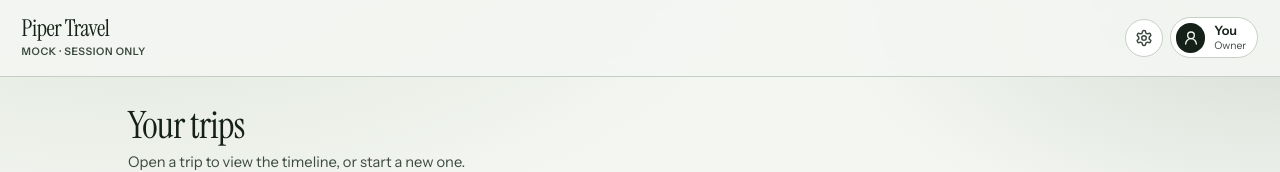
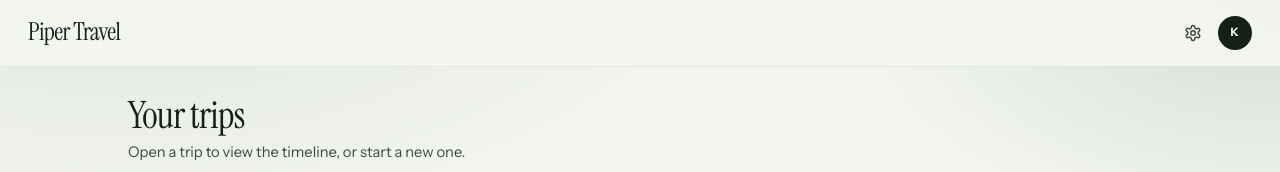
Before and after one commit to kathrynfieg/japan-itinerary-2026, a Vue app: page / in a window 1280 px wide. Shown: the top 172 px of the page. Built offline with nearby package versions, Linux system fonts and the light colour scheme.

Commit message:
nav - nav redesign

```diff
--- a/src/App.vue
+++ b/src/App.vue
@@ -305,7 +305,7 @@ function removeTrip(id: string) {
   const record = library.value.find((t) => t.id === id)
   if (!record) return
   const ok = window.confirm(
-    `Delete “${record.trip.name}”? This can’t be undone in the mock.`,
+    `Delete “${record.trip.name}”? This can’t be undone.`,
   )
   if (!ok) return
   library.value = library.value.filter((t) => t.id !== id)
@@ -441,7 +441,7 @@ function onCreated(record: TripRecord) {
         <button
           type="button"
           class="topbar__edit"
-          aria-label="Open edit mock"
+          aria-label="Edit trip"
           @click="openEdit"
         >
           <Pencil :size="14" :stroke-width="2.25" aria-hidden="true" />
--- a/src/components/EditMock.vue
+++ b/src/components/EditMock.vue
@@ -406,24 +406,17 @@ function finish() {
     <header class="dash__top">
       <button
         type="button"
-        class="dash__brand-wrap dash__brand-btn"
+        class="dash__brand dash__brand-btn"
         @click="emit('home')"
       >
-        <p class="dash__brand">Piper Travel</p>
-        <p class="dash__brand-sub">Editing · session mock</p>
+        Piper Travel
       </button>
       <div class="dash__top-actions">
         <button type="button" class="dash__icon-btn" aria-label="Settings">
           <Settings :size="18" :stroke-width="2" aria-hidden="true" />
         </button>
         <button type="button" class="dash__account" aria-label="Account">
-          <span class="dash__avatar" aria-hidden="true">
-            <UserRound :size="16" :stroke-width="2" />
-          </span>
-          <span class="dash__account-text">
-            <span class="dash__account-name">You</span>
-            <span class="dash__account-meta">Owner</span>
-          </span>
+          <span class="dash__avatar" aria-hidden="true">K</span>
         </button>
         <button type="button" class="edit__done" @click="finish">Done</button>
       </div>
--- a/src/components/HomeMock.vue
+++ b/src/components/HomeMock.vue
@@ -10,7 +10,6 @@ import {
   Settings,
   Share2,
   Trash2,
-  UserRound,
 } from '@lucide/vue'
 import { TRIP_PRIVACY, type TripRecord } from '../lib/createTrip'
 
@@ -86,22 +85,13 @@ onUnmounted(() => {
 <template>
   <div class="dash">
     <header class="dash__top">
-      <div class="dash__brand-wrap">
-        <p class="dash__brand">Piper Travel</p>
-        <p class="dash__brand-sub">Mock · session only</p>
-      </div>
+      <p class="dash__brand">Piper Travel</p>
       <div class="dash__top-actions">
         <button type="button" class="dash__icon-btn" aria-label="Settings">
           <Settings :size="18" :stroke-width="2" aria-hidden="true" />
         </button>
         <button type="button" class="dash__account" aria-label="Account">
-          <span class="dash__avatar" aria-hidden="true">
-            <UserRound :size="16" :stroke-width="2" />
-          </span>
-          <span class="dash__account-text">
-            <span class="dash__account-name">You</span>
-            <span class="dash__account-meta">Owner</span>
-          </span>
+          <span class="dash__avatar" aria-hidden="true">K</span>
         </button>
       </div>
     </header>
--- a/src/components/OnboardingMock.vue
+++ b/src/components/OnboardingMock.vue
@@ -72,7 +72,7 @@ function create() {
 <template>
   <div class="onboard">
     <div class="onboard__inner">
-      <p class="onboard__eyebrow">New trip · mock</p>
+      <p class="onboard__eyebrow">New trip</p>
 
       <div class="onboard__progress" aria-hidden="true">
         <span
--- a/src/components/PrivacySheet.vue
+++ b/src/components/PrivacySheet.vue
@@ -41,7 +41,7 @@ function privacyOf(trip: SessionTrip): TripPrivacy {
         <div>
           <p class="share__eyebrow">
             <Lock :size="13" :stroke-width="2.25" aria-hidden="true" />
-            Privacy · mock
+            Privacy
           </p>
           <h2 id="privacy-title" class="share__title">{{ trip.name }}</h2>
         </div>
@@ -108,8 +108,7 @@ function privacyOf(trip: SessionTrip): TripPrivacy {
       </div>
 
       <p class="share__note share__note--foot">
-        Mock only — the link doesn’t publish anything yet. Use Share when you
-        want the fake view URL.
+        You can change this anytime. Sharing still uses a view-only link.
       </p>
     </div>
   </div>
--- a/src/components/ShareSheet.vue
+++ b/src/components/ShareSheet.vue
@@ -82,7 +82,7 @@ const summaryText = computed(() => {
   }
 
   lines.push('')
-  lines.push('Shared from Piper Travel (mock)')
+  lines.push('Shared from Piper Travel')
   return lines.join('\n')
 })
 
@@ -160,7 +160,7 @@ onUnmounted(() => {
           <div>
             <p class="share__eyebrow">
               <Share2 :size="13" :stroke-width="2.25" aria-hidden="true" />
-              Share · mock
+              Share
             </p>
             <h2 id="share-title" class="share__title">{{ trip.name }}</h2>
           </div>
@@ -206,7 +206,7 @@ onUnmounted(() => {
             </button>
           </div>
           <p class="share__note">
-            Fake URL for the mock — nothing is hosted yet.
+            Anyone with the link can view this trip.
           </p>
         </div>
 
--- a/src/data/africaTrip.ts
+++ b/src/data/africaTrip.ts
@@ -20,7 +20,7 @@ export const africaKeyLinks: TripLink[] = [
   {
     label: 'Flights',
     href: '#',
-    note: '12 & 16 Sep · mock booking',
+    note: '12 & 16 Sep · booking',
   },
   {
     label: 'Safari lodge',
--- a/src/style.css
+++ b/src/style.css
@@ -1579,17 +1579,22 @@ body {
   border: none;
   background: none;
   font: inherit;
+  font-family: var(--serif);
+  font-size: 1.55rem;
+  letter-spacing: -0.025em;
+  line-height: 1;
+  color: var(--ink);
   text-align: left;
   cursor: pointer;
 }
 
-.dash__brand-btn:hover .dash__brand {
+.dash__brand-btn:hover {
   color: var(--accent-deep);
 }
 
 .edit__done {
   flex-shrink: 0;
-  margin: 0;
+  margin: 0 0 0 0.25rem;
   padding: 0.55rem 1rem;
   border: none;
   border-radius: 999px;
@@ -3011,107 +3016,86 @@ body {
   align-items: center;
   justify-content: space-between;
   gap: 1rem;
-  padding: 1rem 1.35rem;
-  border-bottom: 1px solid var(--line);
-  background: rgb(244 246 242 / 0.92);
-  backdrop-filter: blur(10px);
+  padding: 0.85rem clamp(1.15rem, 3vw, 1.75rem);
+  border-bottom: 1px solid rgb(21 32 24 / 0.08);
+  background: rgb(244 246 242 / 0.88);
+  backdrop-filter: blur(14px);
   position: sticky;
   top: 0;
   z-index: 20;
 }
 
-.dash__brand-wrap {
-  min-width: 0;
-}
-
 .dash__brand {
   margin: 0;
   font-family: var(--serif);
-  font-size: 1.45rem;
-  letter-spacing: -0.02em;
-  line-height: 1.1;
+  font-size: 1.55rem;
+  letter-spacing: -0.025em;
+  line-height: 1;
   color: var(--ink);
-}
-
-.dash__brand-sub {
-  margin: 0.15rem 0 0;
-  font-size: 0.65rem;
-  font-weight: 600;
-  letter-spacing: 0.06em;
-  text-transform: uppercase;
-  color: var(--ink-soft);
 }
 
 .dash__top-actions {
   display: flex;
   align-items: center;
-  gap: 0.45rem;
+  gap: 0.35rem;
   flex-shrink: 0;
 }
 
 .dash__icon-btn {
   display: grid;
   place-items: center;
-  width: 2.35rem;
-  height: 2.35rem;
+  width: 2.4rem;
+  height: 2.4rem;
   margin: 0;
   padding: 0;
-  border: 1px solid var(--line);
+  border: none;
   border-radius: 999px;
-  background: #fff;
+  background: transparent;
   color: var(--ink-soft);
   cursor: pointer;
+  transition:
+    color 0.2s var(--ease),
+    background 0.2s var(--ease);
 }
 
 .dash__icon-btn:hover {
   color: var(--ink);
-  background: var(--mist);
+  background: rgb(21 32 24 / 0.06);
 }
 
 .dash__account {
-  display: inline-flex;
-  align-items: center;
-  gap: 0.55rem;
-  margin: 0;
-  padding: 0.3rem 0.7rem 0.3rem 0.3rem;
-  border: 1px solid var(--line);
+  display: grid;
+  place-items: center;
+  margin: 0;
+  padding: 0;
+  border: none;
   border-radius: 999px;
-  background: #fff;
+  background: transparent;
   color: inherit;
   font: inherit;
   cursor: pointer;
 }
 
-.dash__account:hover {
-  background: var(--mist);
+.dash__account:hover .dash__avatar {
+  transform: scale(1.04);
+  background: #0f1612;
 }
 
 .dash__avatar {
   display: grid;
   place-items: center;
-  width: 1.85rem;
-  height: 1.85rem;
+  width: 2.15rem;
+  height: 2.15rem;
   border-radius: 999px;
   background: var(--ink);
   color: var(--paper);
-}
-
-.dash__account-text {
-  display: grid;
-  gap: 0.05rem;
-  text-align: left;
-  line-height: 1.15;
-}
-
-.dash__account-name {
-  font-size: 0.8rem;
-  font-weight: 600;
-  color: var(--ink);
-}
-
-.dash__account-meta {
-  font-size: 0.65rem;
-  color: var(--ink-soft);
+  font-family: var(--sans);
+  font-size: 0.72rem;
+  font-weight: 650;
+  letter-spacing: 0.02em;
+  transition:
+    transform 0.2s var(--ease),
+    background 0.2s var(--ease);
 }
 
 .dash__main {
@@ -3225,7 +3209,7 @@ body {
   min-height: 19.5rem;
   margin: 0;
   padding: 0;
-  border: 1px solid rgb(21 32 24 / 0.08);
+  border: 1.5px solid rgb(21 32 24 / 0.08);
   border-radius: 18px;
   overflow: hidden;
   background: #fff;
@@ -3243,7 +3227,7 @@ body {
   .dash-card:has(.dash-card__open:hover) .dash-card__open,
   .dash-card:has(.dash-card__menu-btn:hover) .dash-card__open {
     box-shadow: 0 14px 32px rgb(21 32 24 / 0.12);
-    border-color: rgb(181 69 27 / 0.28);
+    border-color: rgb(181 69 27 / 0.7);
   }
 
   .dash-card:has(.dash-card__open:hover) .dash-card__media::before {
@@ -3637,12 +3621,8 @@ body {
     width: fit-content;
   }
 
-  .dash__account-text {
-    display: none;
-  }
-
   .dash__account {
-    padding: 0.3rem;
+    padding: 0;
   }
 }
 
```
